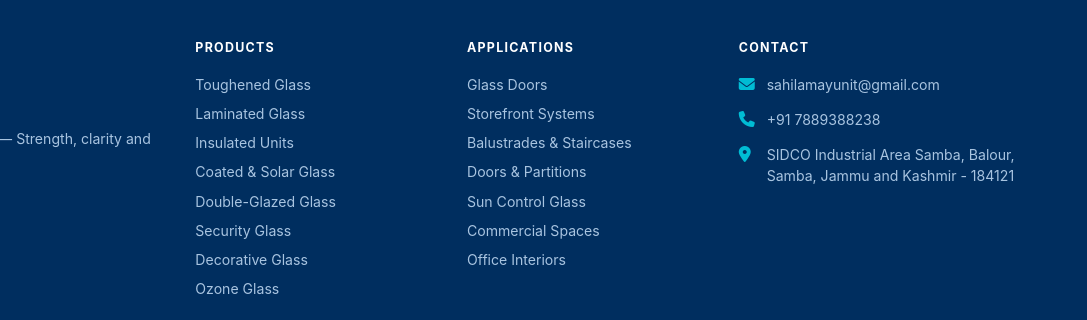
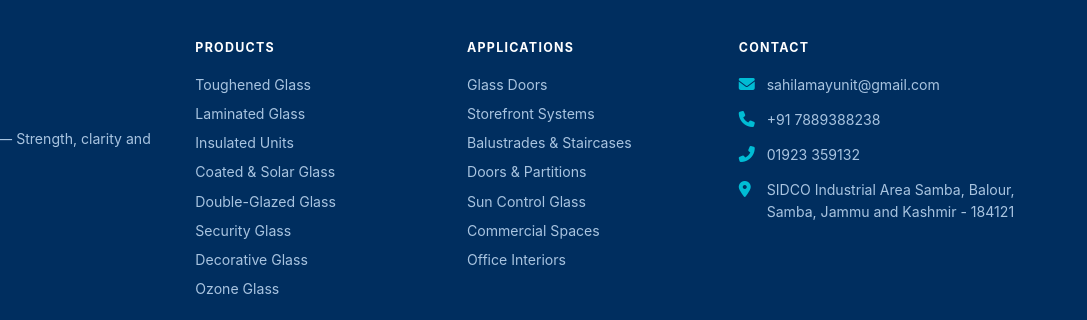
Before and after one commit to DHRUV-CREATES/united-toughened-glass, a plain HTML site: page index.html in a window 1280 px wide. Shown: the part 6098-6418 px from the top of the page, 193-1280 px from the left. Drawn offline with Linux system fonts and the light colour scheme.

Commit message:
Add landline number

```diff
--- a/index.html
+++ b/index.html
@@ -566,6 +566,10 @@
               <a href="https://wa.me/+917889388238" target="_blank" rel="noopener">+91 7889388238</a>
             </li>
             <li>
+    <i class="fas fa-phone-alt"></i>
+    <span>01923 359132</span>
+</li>
+            <li>
               <i class="fas fa-map-marker-alt"></i>
               <a href="https://www.google.com/maps/place/United+Tuff+Glass+(UTG)" target="_blank" rel="noopener">
                 SIDCO Industrial Area Samba, Balour, Samba, Jammu and Kashmir - 184121
```
